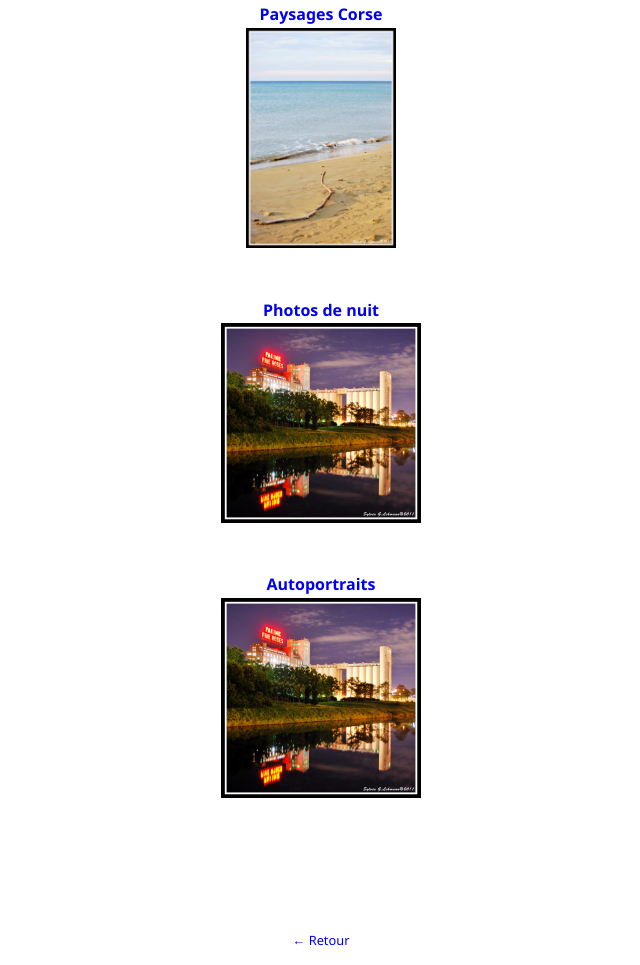
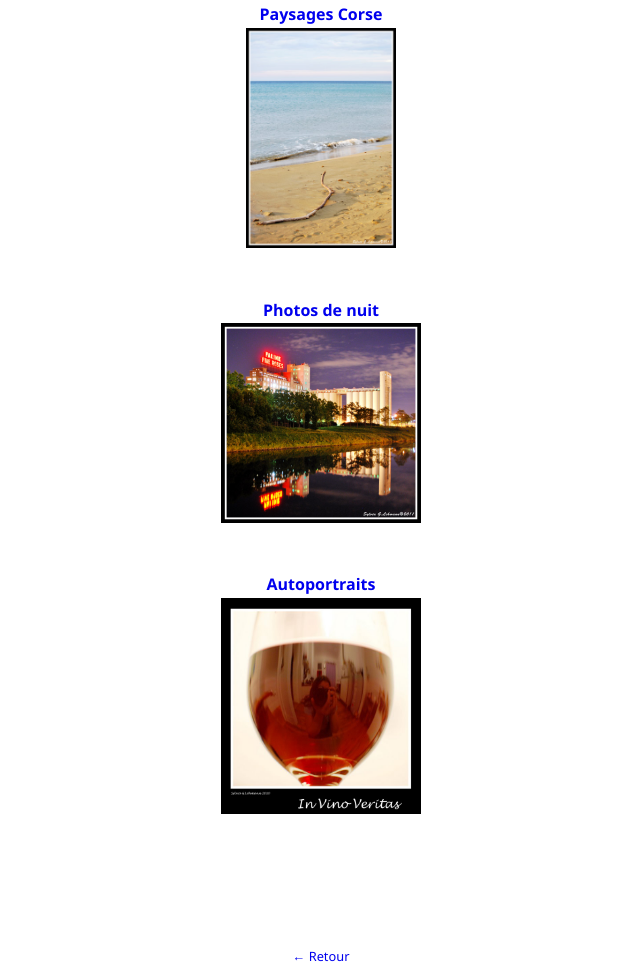
Before and after one commit to syllsg/syllsg.github.io, a plain HTML site: page photographie.html in a window 1280 px wide. Shown: the part 396-1361 px from the top of the page, without its empty margins (319-959 px from the left). Drawn offline with Linux system fonts and the light colour scheme.

Commit message:
Add files via upload

```diff
--- a/photographie.html
+++ b/photographie.html
@@ -22,7 +22,7 @@
       <p><a href="https://photos.app.goo.gl/JaPfpJ95m9YTmPS98" target="_blank"><strong>Photos de nuit</strong></a><br>
       <img src="img/110829-Night-MTL_5Roses_postcard-web.jpg" alt="5 roses Montreal night" width="200"><br><br> </p>
       <p><a href="https://photos.app.goo.gl/eJ7qdKRB8QBsoQxK8" target="_blank"><strong>Autoportraits</strong></a><br>
-      <img src="img/110829-Night-MTL_5Roses_postcard-web.jpg" alt="plage Corse" width="200"><br><br> </p>
+      <img src="img/100116-0221-MTL_021-In-vino-web.jpg" alt="Autoportrait" width="200"><br><br> </p>
       </article>
   </article>
 
```
